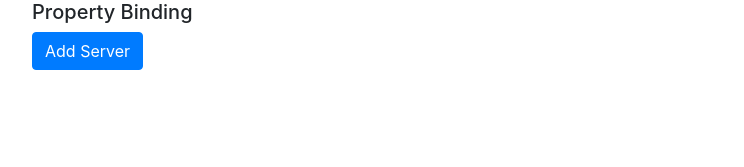
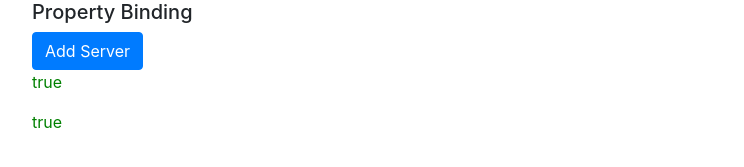
Before and after one commit to AmanySirajAl-Din/Angular4-BasicComponents, an Angular app: page / in a window 1280 px wide. Shown: the part 893-1060 px from the top of the page, without its empty margins (32-776 px from the left). Before the commit the page ends 1027 px from the top, so only its background shows below. Built offline with nearby package versions, Linux system fonts and the light colour scheme.

Commit message:
string interpolation vs property binding

```diff
--- a/src/app/servers/servers.component.html
+++ b/src/app/servers/servers.component.html
@@ -10,7 +10,9 @@
 
 
 <button class="btn btn-primary" [disabled]="!allowNewServer">Add Server</button>
+
 <!--[ ] indicate to Angular the we're using property binding-->
+
 <!--[disabled]="!allowNewServer" ==> that means
 add 'disabled' property to the button when allowNewServer == false
 else remove this property
@@ -19,3 +21,9 @@
 <!-- that's one of the main reasons why we use Angular
 cause it makes it easy to interact with the DOM
 to change something at runtime -->
+
+
+<!-- string interpolation vs property binding -->
+
+<p>{{ allowNewServer }}</p> <!-- string interpolation -->
+<p [innerText]="allowNewServer"></p> <!-- property binding -->
```
